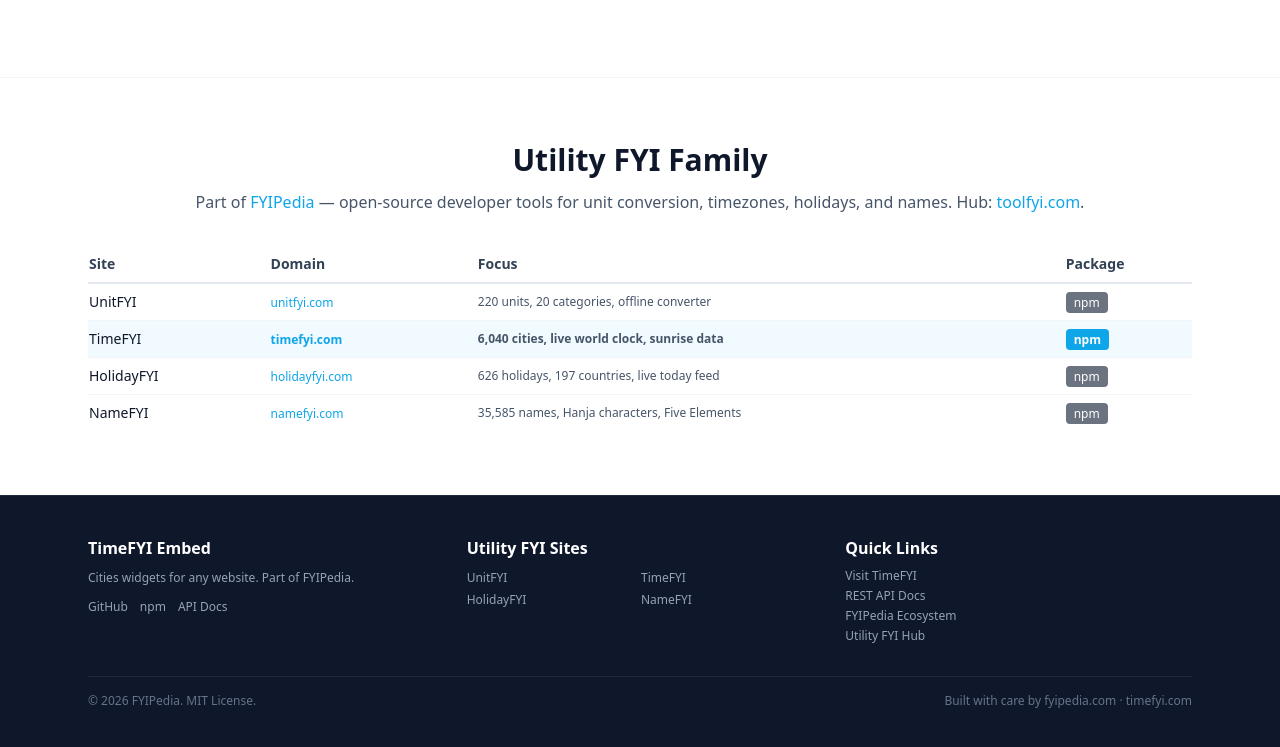
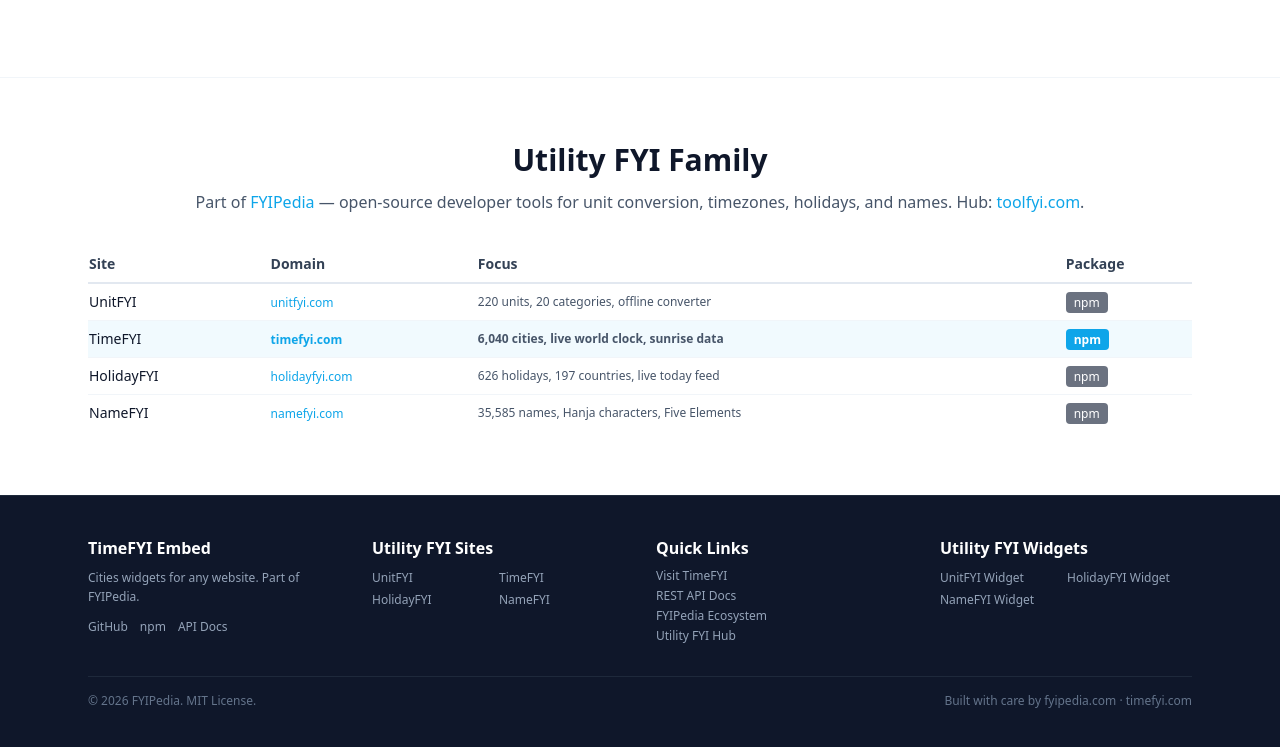
Before and after one commit to fyipedia/timefyi-embed, a website: page docs/index.html in a window 1280 px wide. Shown: the part 3605-4352 px from the top of the page. Drawn offline with nearby package versions, Linux system fonts and the light colour scheme; a script that the page names is missing.

Commit message:
feat: add family widget cross-links in footer for SEO link equity

```diff
--- a/docs/index.html
+++ b/docs/index.html
@@ -379,7 +379,7 @@
   <!-- FOOTER -->
   <footer class="bg-slate-900 dark:bg-slate-950 text-slate-300 py-10 border-t border-slate-800">
     <div class="max-w-6xl mx-auto px-4 sm:px-6">
-      <div class="grid sm:grid-cols-3 gap-8 mb-8">
+      <div class="grid sm:grid-cols-4 gap-8 mb-8">
         <div>
           <h4 class="font-bold text-white mb-2">TimeFYI Embed</h4>
           <p class="text-xs text-slate-400 leading-relaxed mb-3">Cities widgets for any website. Part of <a href="https://fyipedia.com" class="hover:text-white" target="_blank" rel="noopener">FYIPedia</a>.</p>
@@ -407,6 +407,14 @@
             <li><a href="https://toolfyi.com" target="_blank" rel="noopener" class="text-slate-400 hover:text-white">Utility FYI Hub</a></li>
           </ul>
         </div>
+              <div>
+          <h4 class="font-bold text-white mb-2">Utility FYI Widgets</h4>
+          <div class="grid grid-cols-2 gap-0.5 text-xs">
+            <a href="https://widget.unitfyi.com" target="_blank" rel="noopener" class="text-slate-400 hover:text-white py-0.5">UnitFYI Widget</a>
+            <a href="https://widget.holidayfyi.com" target="_blank" rel="noopener" class="text-slate-400 hover:text-white py-0.5">HolidayFYI Widget</a>
+            <a href="https://widget.namefyi.com" target="_blank" rel="noopener" class="text-slate-400 hover:text-white py-0.5">NameFYI Widget</a>
+          </div>
+        </div>
       </div>
       <div class="border-t border-slate-800 pt-4 flex flex-col sm:flex-row justify-between gap-2 text-xs text-slate-500">
         <span>&copy; <span x-text="new Date().getFullYear()"></span> FYIPedia. MIT License.</span>
```
